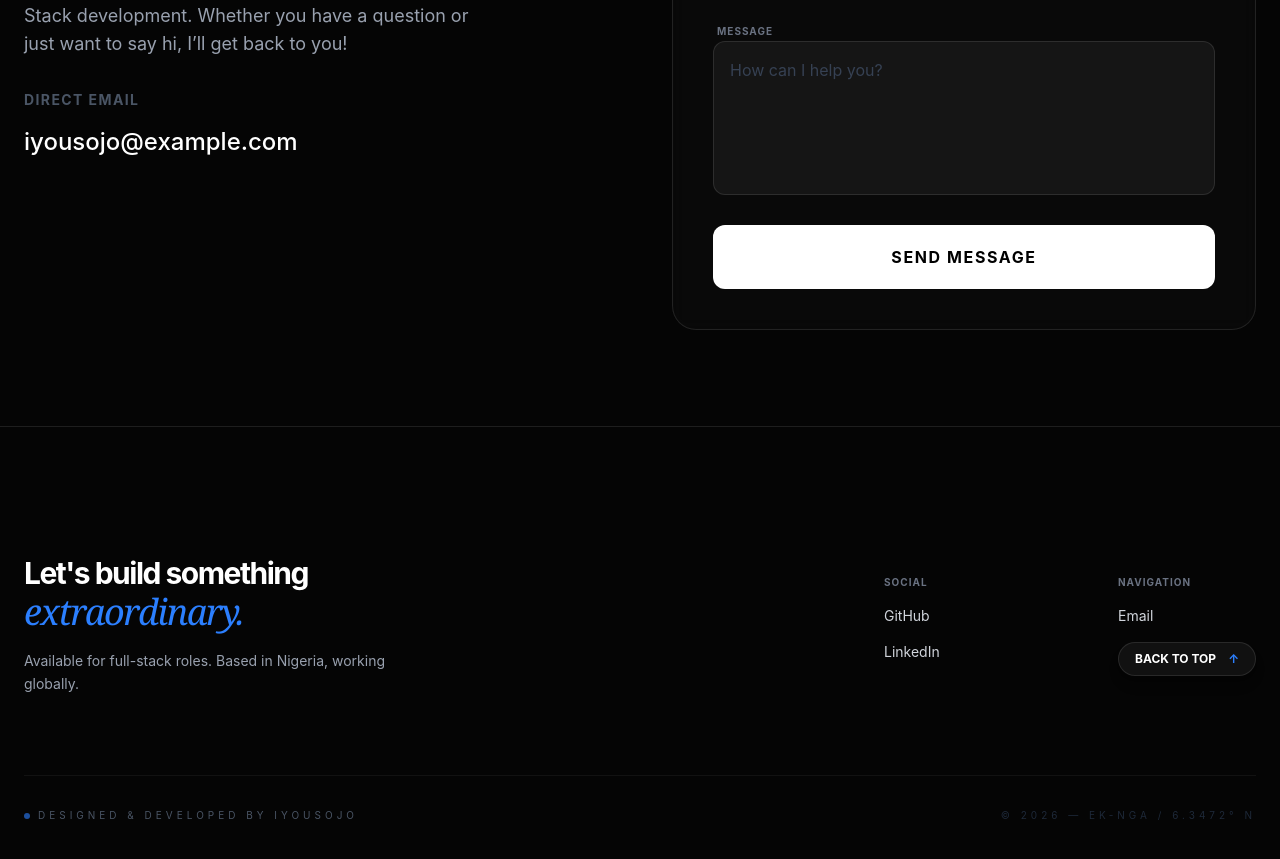
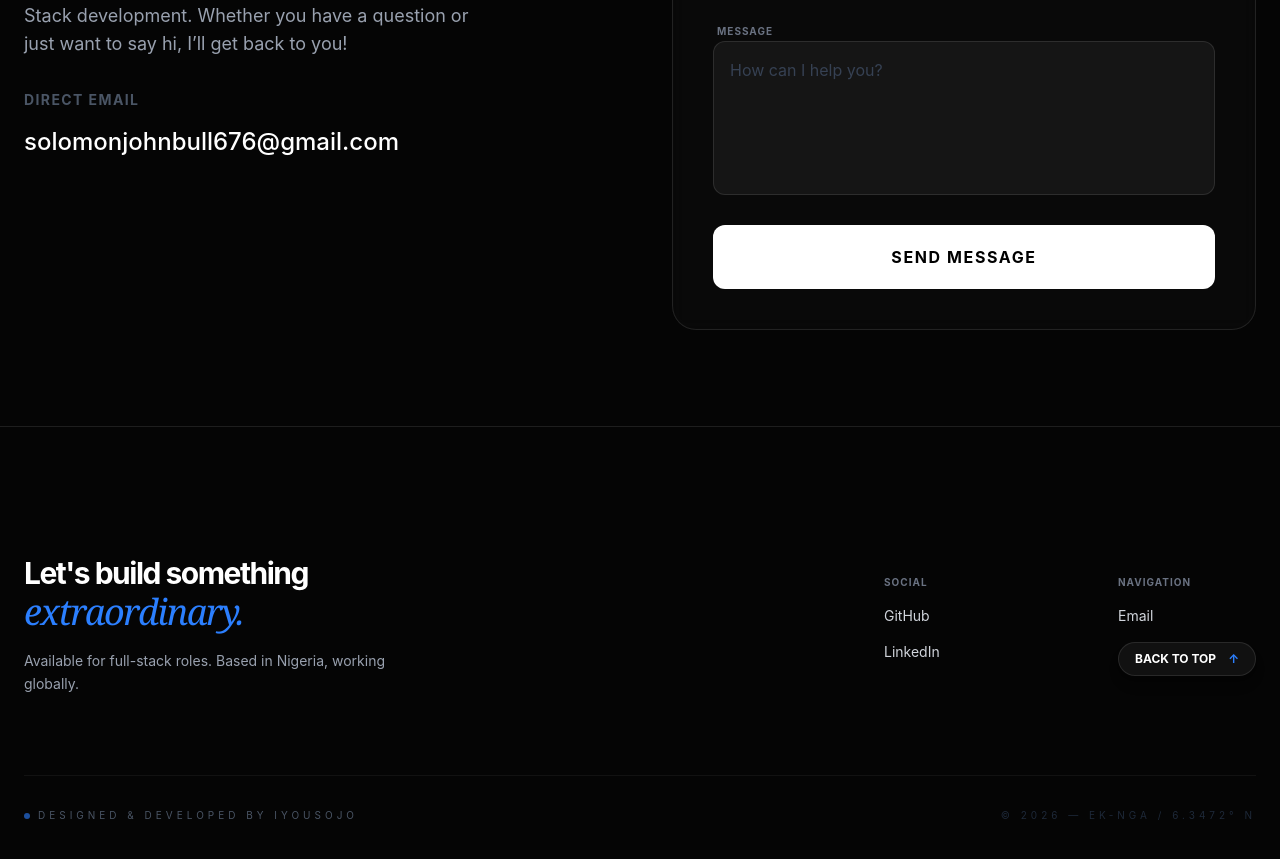
Before and after one commit to iyousojo/Solomon_johnbull_iyoubhebhe, a React (Vite) app: page / in a window 1280 px wide. Shown: the part 4400-5259 px from the top of the page. Built offline with nearby package versions, Linux system fonts and the light colour scheme.

Commit message:
adding correct gmail

```diff
--- a/src/components/Contact.jsx
+++ b/src/components/Contact.jsx
@@ -46,7 +46,7 @@ const Contact = () => {
           <div className="space-y-4">
             <p className="text-sm font-bold uppercase tracking-widest text-gray-600">Direct Email</p>
             <a href="mailto:iyousojo@example.com" className="text-2xl font-medium hover:text-accent-blue transition-colors text-white">
-              iyousojo@example.com
+              solomonjohnbull676@gmail.com
             </a>
           </div>
         </div>
```
